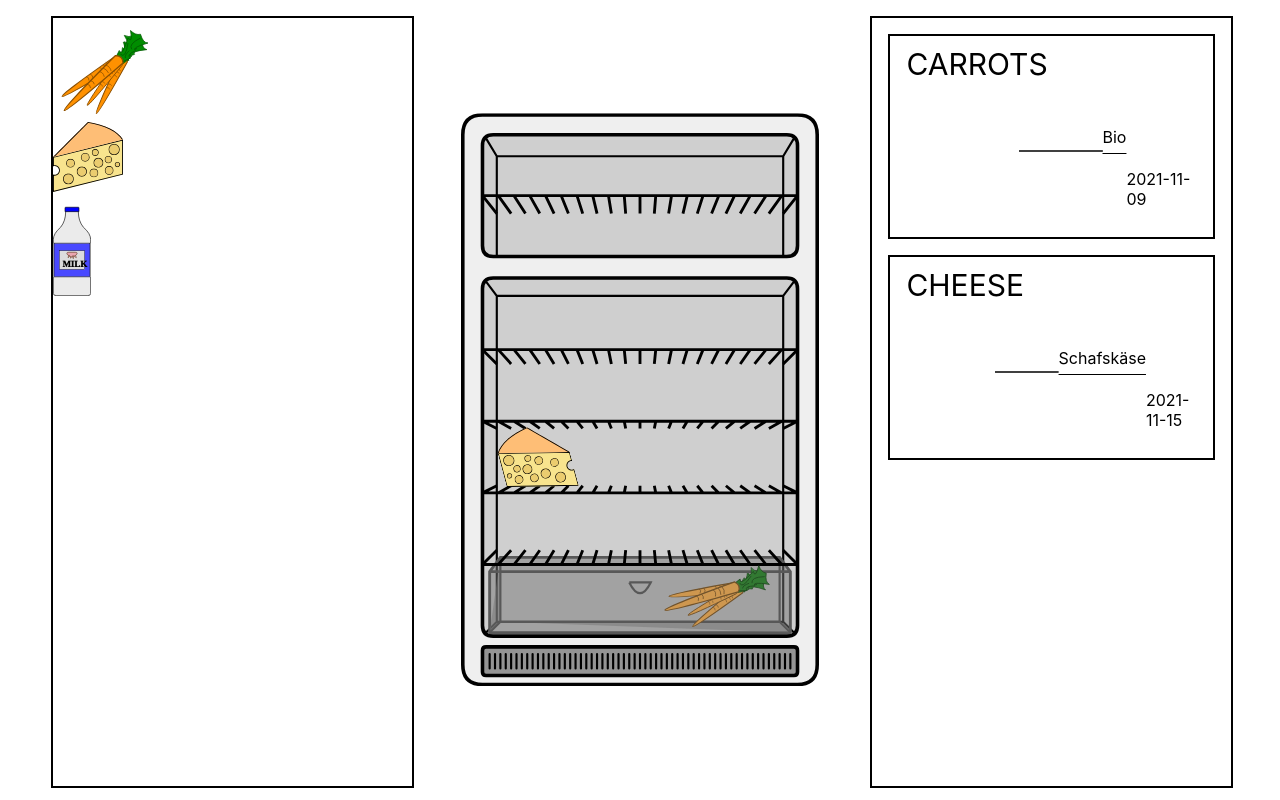
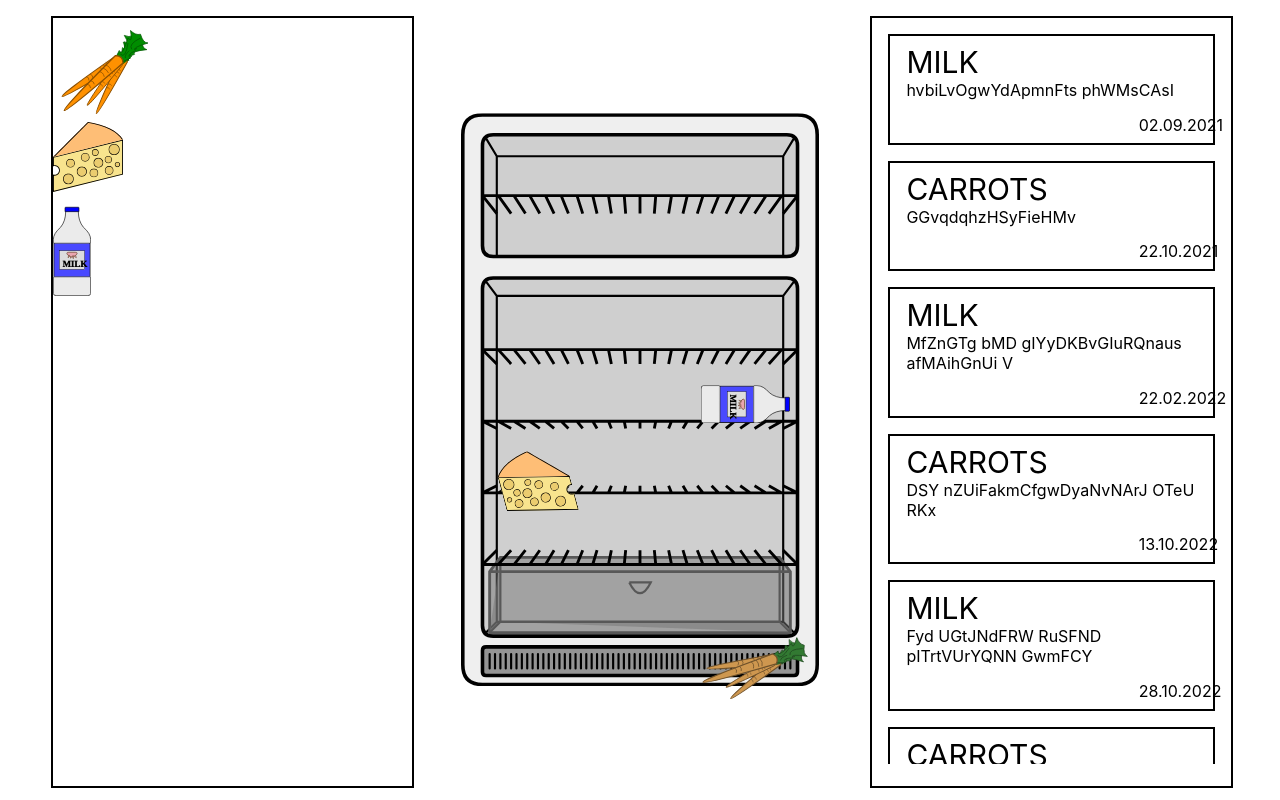
Before and after one commit to thysia-zosa/m254-fridge, a React (Create React App) app in the folder m254-lb02-frontend/: page / in a window 1280 px wide. Built offline with nearby package versions, Linux system fonts and the light colour scheme.

Commit message:
Add update and delete + dummy api

```diff
--- a/m254-lb02-frontend/src/App.css
+++ b/m254-lb02-frontend/src/App.css
@@ -26,8 +26,8 @@
 
 .carrotsInFridge {
 	position: absolute;
-	left: 48vw;
-	top: 65vh;
+	left: 51vw;
+	top: 74vh;
 	z-index: 999;
 	rotate: 25deg;
 	filter: saturate(50%);
@@ -36,7 +36,7 @@
 .cheeseInFridge {
 	position: absolute;
 	left: 35vw;
-	top: 51vh;
+	top: 54vh;
 	z-index: 999;
 	rotate: -15deg;
 	transform: scaleX(-1);
@@ -45,7 +45,7 @@
 .milkInFridge {
 	position: absolute;
 	left: 53vw;
-	top: 41vh;
+	top: 42vh;
 	z-index: 999;
 	rotate: 90deg;
 }
--- a/m254-lb02-frontend/src/App.tsx
+++ b/m254-lb02-frontend/src/App.tsx
@@ -1,4 +1,4 @@
-import { Button, Dialog, DialogActions, DialogContent, DialogContentText, DialogTitle, List, ListItem, TextField } from "@material-ui/core";
+import { Button, Dialog, DialogActions, DialogContent, DialogContentText, DialogTitle, Grid, List, ListItem, TextField } from "@material-ui/core";
 import { useEffect, useState } from "react";
 import { DndProvider } from "react-dnd";
 import { HTML5Backend } from "react-dnd-html5-backend";
@@ -14,6 +14,8 @@ const App = () => {
 	const [draggedFoodItem, setDraggedFoodItem] = useState<FoodItemType>();
 	const [fridgeContent, setFridgeContent] = useState<FoodItemType[]>([]);
 	const [addFoodDialogOpen, setAddFoodDialogOpen] = useState(false);
+	const [updateFoodDialogOpen, setUpdateFoodDialogOpen] = useState(false);
+	const [selectedFoodItem, setSelectedFoodItem] = useState<FoodItemType>();
 	const [selectedDate, setSelectedDate] = useState(new Date().toISOString().split("T")[0]);
 	const [description, setDescription] = useState("");
 
@@ -27,11 +29,19 @@ const App = () => {
 
 	const addFoodDialogSubmit = () => {
 		if (draggedFoodItem) {
-			api.addFoodItem(draggedFoodItem).then(() => {
-				setFridgeContent(prev => [...prev, draggedFoodItem]);
+			api.addFoodItem({ ...draggedFoodItem, expirationDate: selectedDate, description }).then(() => {
+				setFridgeContent(prev => [...prev, { ...draggedFoodItem, expirationDate: selectedDate, description }]);
 				setDraggedFoodItem(undefined);
 			});
 		}
+	}
+
+	const updateFoodItem = () => {
+		if (selectedFoodItem) api.updateFoodItem(selectedFoodItem).then(() => api.getInventory().then(setFridgeContent));
+	}
+
+	const deleteFoodItem = () => {
+		if (selectedFoodItem) api.deleteFoodItem(selectedFoodItem.id).then(() => setFridgeContent(fridgeContent.filter(foodItem => foodItem.id !== selectedFoodItem.id)));
 	}
 
 	useEffect(() => {
@@ -43,8 +53,8 @@ const App = () => {
 			{["carrots", "cheese", "milk"].map(foodItem => <FoodItem key={foodItem} type={foodItem as "carrots" | "cheese" | "milk"} draggingCallback={() => setDraggedFoodItem({
 				id: uuid(),
 				type: foodItem,
-				expirationDate: undefined,
-				description: undefined
+				expirationDate: selectedDate,
+				description: description
 			} as FoodItemType)} hasOneInFridge={!!fridgeContent.find(({ type }) => type === foodItem)} />)}
 		</div>
 		<div className="fridge">
@@ -65,17 +75,45 @@ const App = () => {
 					}}>Submit</Button>
 				</DialogActions>
 			</Dialog>
+			<Dialog open={updateFoodDialogOpen} onClose={() => setUpdateFoodDialogOpen(false)}>
+				<DialogTitle>Please enter updated details</DialogTitle>
+				<DialogContent>
+					<DialogContentText>
+						Expiration Date: <TextField type="date" value={selectedFoodItem?.expirationDate} onChange={(e) => {
+							if (selectedFoodItem) setSelectedFoodItem({ ...selectedFoodItem, expirationDate: e.target.value });
+						}} InputProps={{ inputProps: { format: "dd.MM.yyyy" } }} /><br />
+						Description: <TextField type="text" value={selectedFoodItem?.description} onChange={(e) => {
+							if (selectedFoodItem) setSelectedFoodItem({ ...selectedFoodItem, description: e.target.value });
+						}} />
+					</DialogContentText>
+				</DialogContent>
+				<DialogActions>
+					<Button onClick={() => {
+						deleteFoodItem();
+						setUpdateFoodDialogOpen(false);
+					}}>Delete</Button>
+					<Button onClick={() => setUpdateFoodDialogOpen(false)}>Cancel</Button>
+					<Button onClick={() => {
+						updateFoodItem();
+						setUpdateFoodDialogOpen(false);
+					}}>Submit</Button>
+				</DialogActions>
+			</Dialog>
 		</div>
 		<div className="details">
-			<List>
+			<List style={{ overflow: "auto", maxHeight: "95%" }}>
 				{fridgeContent.filter(foodItem => foodItem.expirationDate).sort((a, b) => a.expirationDate && b.expirationDate ? new Date(a.expirationDate).getTime() - new Date(b.expirationDate).getTime() : 0).map(foodItem => <ListItem>
-					<ListItem style={{ border: "black 2px solid" }}>
-						<span style={{ position: "relative", marginTop: "-50%", fontSize: 30 }}>{foodItem.type.toUpperCase()}</span>
-						<svg style={{ position: "relative", marginTop: "10%", marginLeft: "-10%" }} version="1.1" xmlns="http://www.w3.org/2000/svg" width="100" height="50" viewBox="0 0 100 50">
-							<path d="M0 25 L100 25" stroke="black" strokeWidth={2} />
-						</svg>
-						<span style={{ position: "relative", textDecorationLine: "underline", textUnderlineOffset: 10 }}>{` ${foodItem.description}`}</span>
-						<span style={{ height: "100%", marginTop: "50%", transform: "translateY(-50%)" }}>{foodItem.expirationDate}</span>
+					<ListItem style={{ border: "black 2px solid" }} onClick={() => {
+						setSelectedFoodItem(foodItem);
+						setUpdateFoodDialogOpen(true);
+					}}>
+						<Grid container>
+							<Grid item xs={12}>
+								<span style={{ position: "relative", marginTop: "-50%", fontSize: 30 }}>{foodItem.type.toUpperCase()}</span>
+							</Grid>
+							<Grid item xs={12}>{foodItem.description}</Grid>
+							{foodItem.expirationDate && <span style={{ height: "100%", marginTop: "5%", marginLeft: "80%" }}>{((date = new Date(foodItem.expirationDate)) => `${date.getDate()}.`.padStart(3, '0') + `${date.getMonth() + 1}.`.padStart(3, '0') + date.getFullYear())()}</span>}
+						</Grid>
 					</ListItem>
 				</ListItem>)}
 			</List>
--- a/m254-lb02-frontend/src/api.ts
+++ b/m254-lb02-frontend/src/api.ts
@@ -1,7 +1,20 @@
 import axios from 'axios';
 import { FoodItem } from './types';
 
+const uuid = require("react-uuid");
+
 const api = axios.create({ baseURL: "http://localhost:8087" });
+
+const makeString = (length: number) => {
+    let result = '';
+    let characters = 'ABCDEFGHIJKLMNOPQRSTUVWXYZabcdefghijklmnopqrstuvwxyz     ';
+    let charactersLength = characters.length;
+    for (let i = 0; i < length; i++) {
+        result += characters.charAt(Math.floor(Math.random() *
+            charactersLength));
+    }
+    return result;
+}
 
 /* export default {
     addFoodItem: (foodItem: FoodItem): Promise<void> => api.post("/", foodItem),
@@ -11,8 +24,13 @@ const api = axios.create({ baseURL: "http://localhost:8087" });
 }; */
 
 export default {
-    addFoodItem: (foodItem: FoodItem): Promise<void> => new Promise(res => setTimeout(res, 500)),
-    getInventory: (): Promise<FoodItem[]> => new Promise(res => setTimeout(() => res([
+    addFoodItem: (foodItem: FoodItem): Promise<void> => {
+        console.log("addFoodItem", foodItem);
+        return new Promise(res => setTimeout(res, 500));
+    },
+    getInventory: (): Promise<FoodItem[]> => {
+        console.log("getInventory");
+        return new Promise(res => setTimeout(() => res(/* [
             {
                 id: "test0",
                 type: "carrots",
@@ -25,7 +43,19 @@ export default {
                 expirationDate: "2021-11-15",
                 description: "Schafskäse"
             }
-    ]), 500)),
-    updateFoodItem: (foodItem: FoodItem): Promise<void> => new Promise(res => setTimeout(res, 500)),
-    deleteFoodItem: (id: string): Promise<void> => new Promise(res => setTimeout(res, 500))
+        ] */new Array(15).fill(undefined).map((v, k) => ({
+            id: uuid(),
+            type: ["carrots", "cheese", "milk"][Math.floor(Math.random() * 3)],
+            expirationDate: `20${Math.floor(Math.random() * 10) + 21}-${Math.ceil(Math.random() * 12)}-${Math.ceil(Math.random() * 28)}`,
+            description: makeString(Math.floor(Math.random() * 40) + 10)
+        }))), 500));
+    },
+    updateFoodItem: (foodItem: FoodItem): Promise<void> => {
+        console.log("updateFoodItem", foodItem);
+        return new Promise(res => setTimeout(res, 500));
+    },
+    deleteFoodItem: (id: string): Promise<void> => {
+        console.log("deleteFoodItem", id);
+        return new Promise(res => setTimeout(res, 500));
+    }
 };
```
Lines whose indentation alone changed are shown as unchanged.
